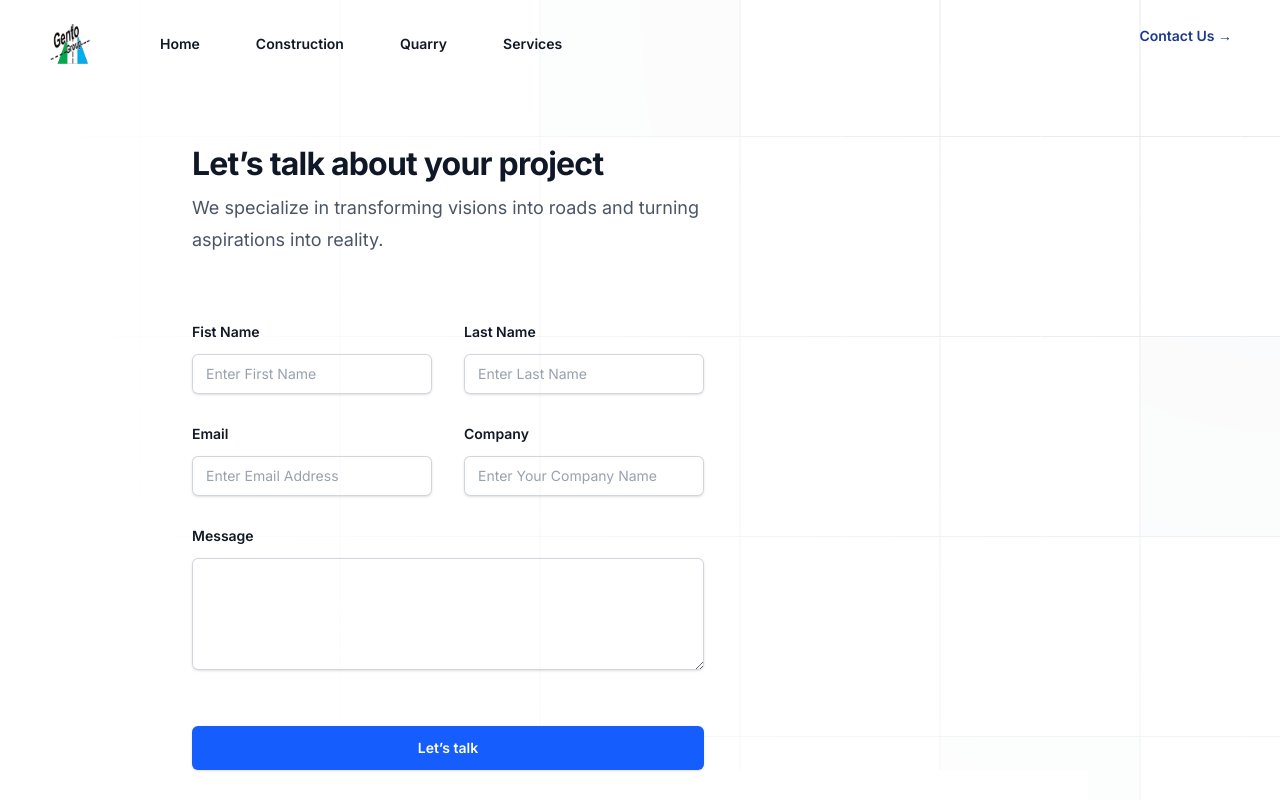
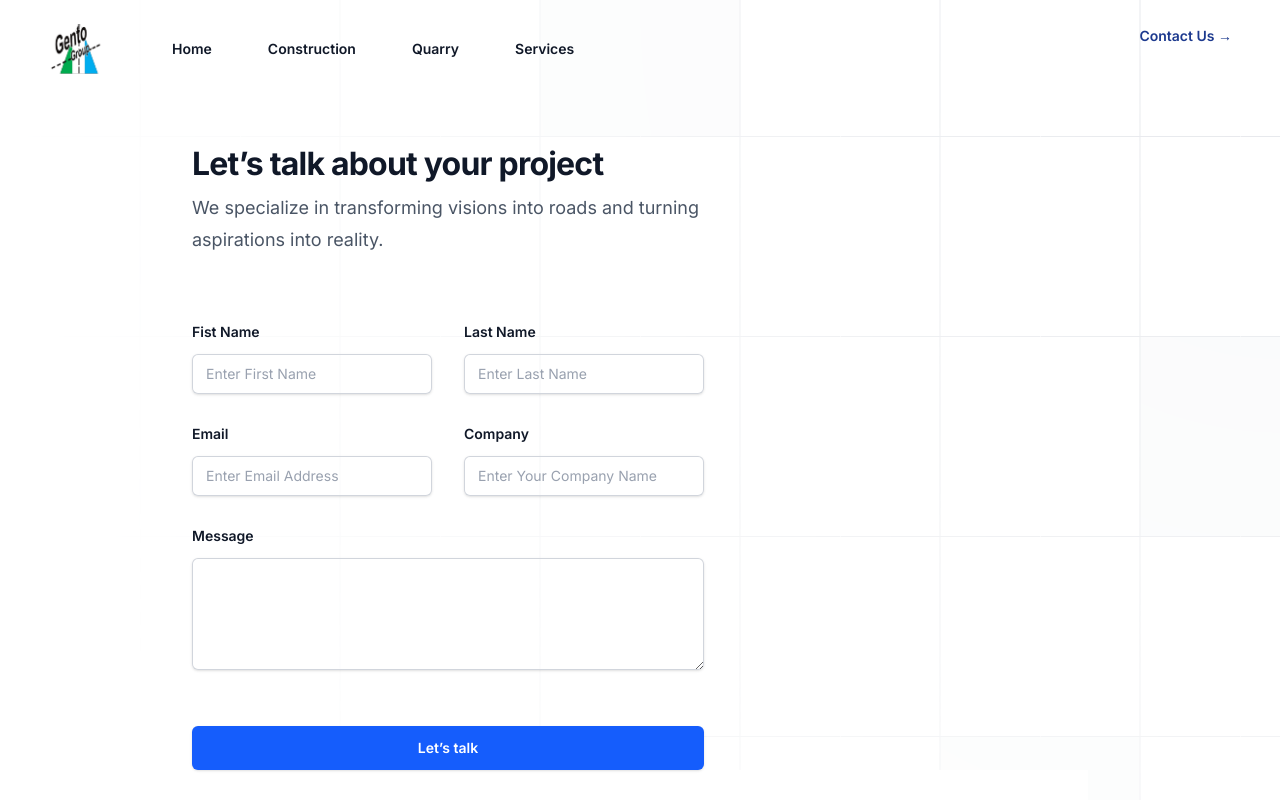
Before and after one commit to fixsl/gento-group-website, a Next.js app: page /contact in a window 1280 px wide. Shown: the top 800 px of the page. Built offline with nearby package versions, Linux system fonts and the light colour scheme.

Commit message:
increase logo size

```diff
--- a/src/components/Header.tsx
+++ b/src/components/Header.tsx
@@ -33,7 +33,7 @@ const Header = () => {
                             <Image
                                 src={logo}
                                 alt="gento-group-logo"
-                                height={40}
+                                height={50}
                             />
                         </a>
                         <a href="/" className="block sm:hidden -m-1.5 p-1.5">
@@ -41,7 +41,7 @@ const Header = () => {
                             <Image
                                 src={logo}
                                 alt="gento-group-logo"
-                                height={30}
+                                height={35}
                             />
                         </a>
                         <button
```
